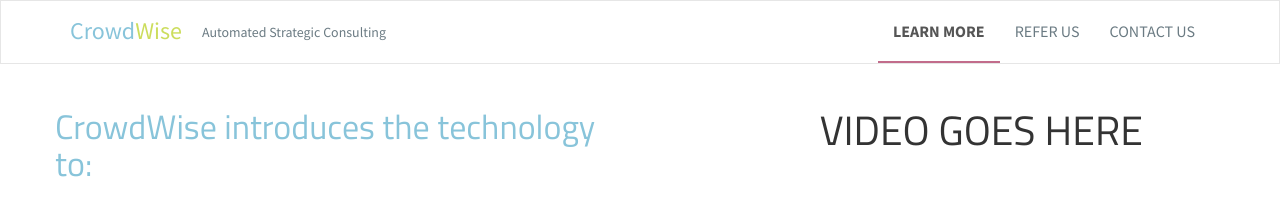
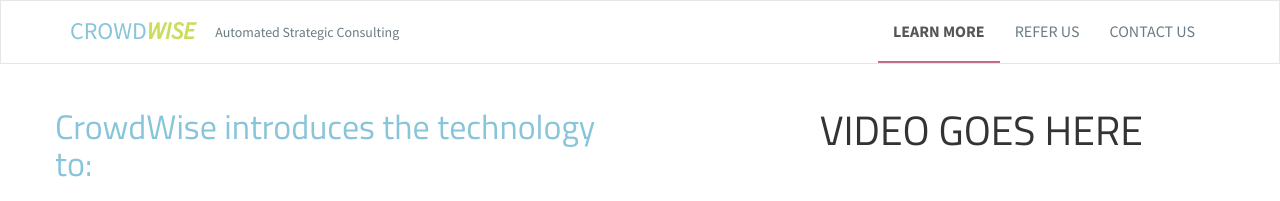
Before and after one commit to crowdwise/crowdwise.github.io, a Jekyll site: the page built from index.html, in a window 1280 px wide. Shown: the top 201 px of the page. Built offline with Jekyll 4.4.1, drawn with Linux system fonts in a browser that asks for light colours.

Commit message:
tweak logo type treatment

```diff
--- a/_sass/_navbar.scss
+++ b/_sass/_navbar.scss
@@ -2,12 +2,16 @@
 .navbar-default {
   .navbar-header {
     #logo {
+      text-transform: uppercase;
+
       #crowd {
         color: $blue;
       }
 
       #wise {
         color: $green;
+        font-style: italic;
+        font-weight: bold;
       }
     }
 
```
